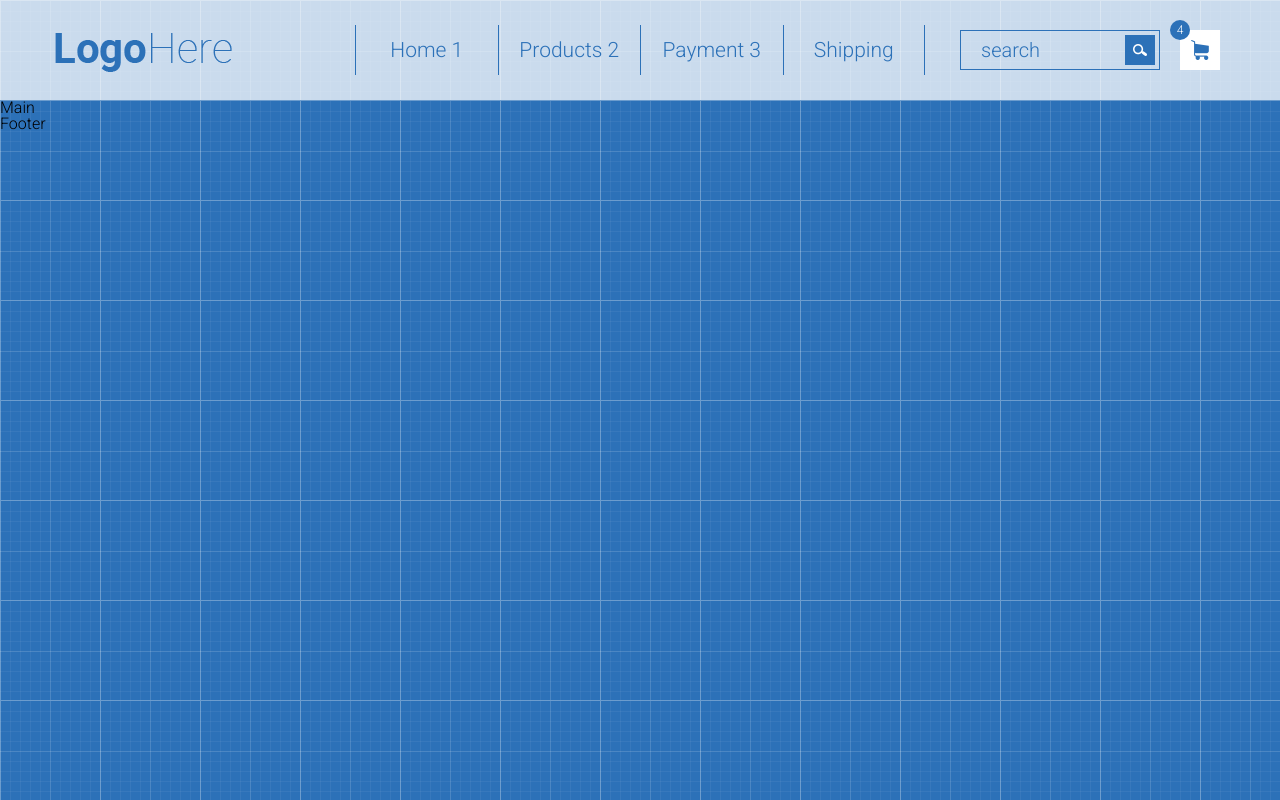
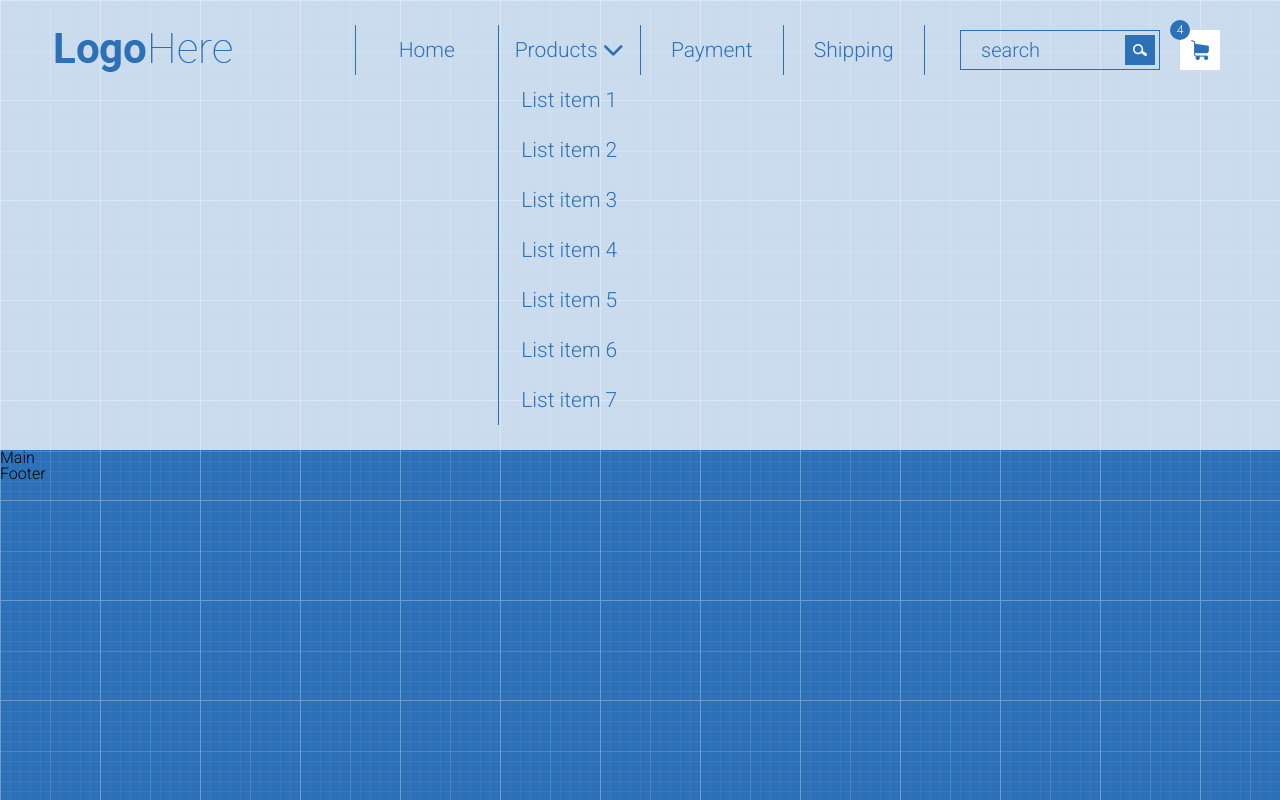
Before and after one commit to nazarenko-by/Shop-project, a plain HTML site: page index.html in a window 1280 px wide. Drawn offline with Linux system fonts and the light colour scheme.

Commit message:
added Products submenu

```diff
--- a/index.html
+++ b/index.html
@@ -9,6 +9,7 @@
     <title>Shop-project</title>
     <link rel="preconnect" href="https://fonts.gstatic.com">
     <link href="https://fonts.googleapis.com/css2?family=Roboto:wght@300;700&display=swap" rel="stylesheet">
+    <script src="https://use.fontawesome.com/5e0f688dcc.js"></script>
 </head>
 
 <body>
@@ -31,9 +32,20 @@
                 <div class="col-md-6">
                     <nav>
                         <ul class="menu">
-                            <li><a href="">Home 1</a></li>
-                            <li><a href="">Products 2</a></li>
-                            <li><a href="">Payment 3</a></li>
+                            <li><a href="">Home</a></li>
+                            <li class="submenu"><a href="">Products
+                                <i class="fa fa-chevron-down" aria-hidden="true"></i></a>
+                                <div class="dropdown">
+                                <a href="">List  item 1</a>
+                                <a href="">List  item 2</a>
+                                <a href="">List  item 3</a>
+                                <a href="">List  item 4</a>
+                                <a href="">List  item 5</a>
+                                <a href="">List  item 6</a>
+                                <a href="">List  item 7</a>
+                                </div>
+                            </li>
+                            <li><a href="">Payment</a></li>
                             <li><a href="">Shipping</a></li>
                         </ul>
                     </nav>
```
